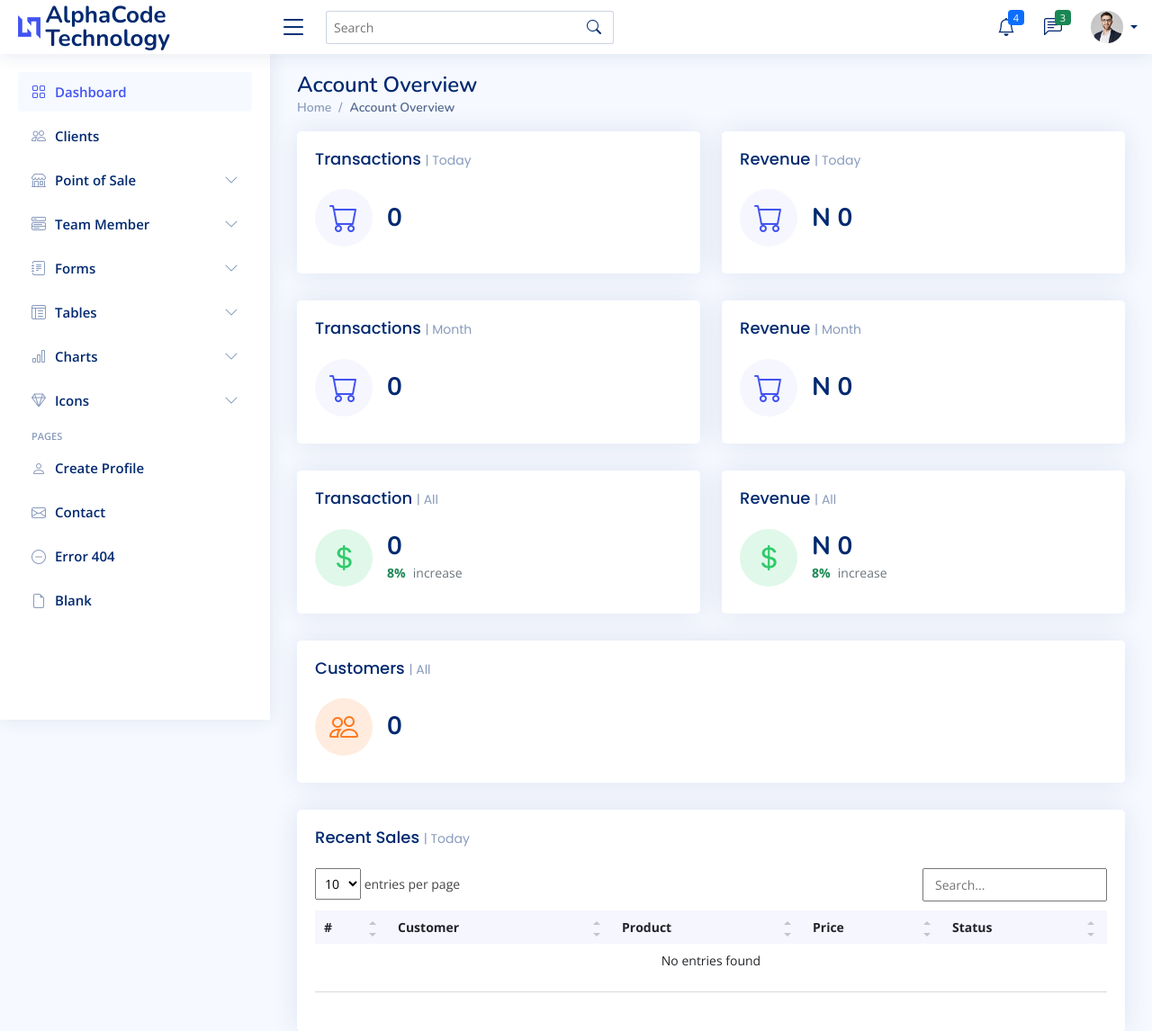
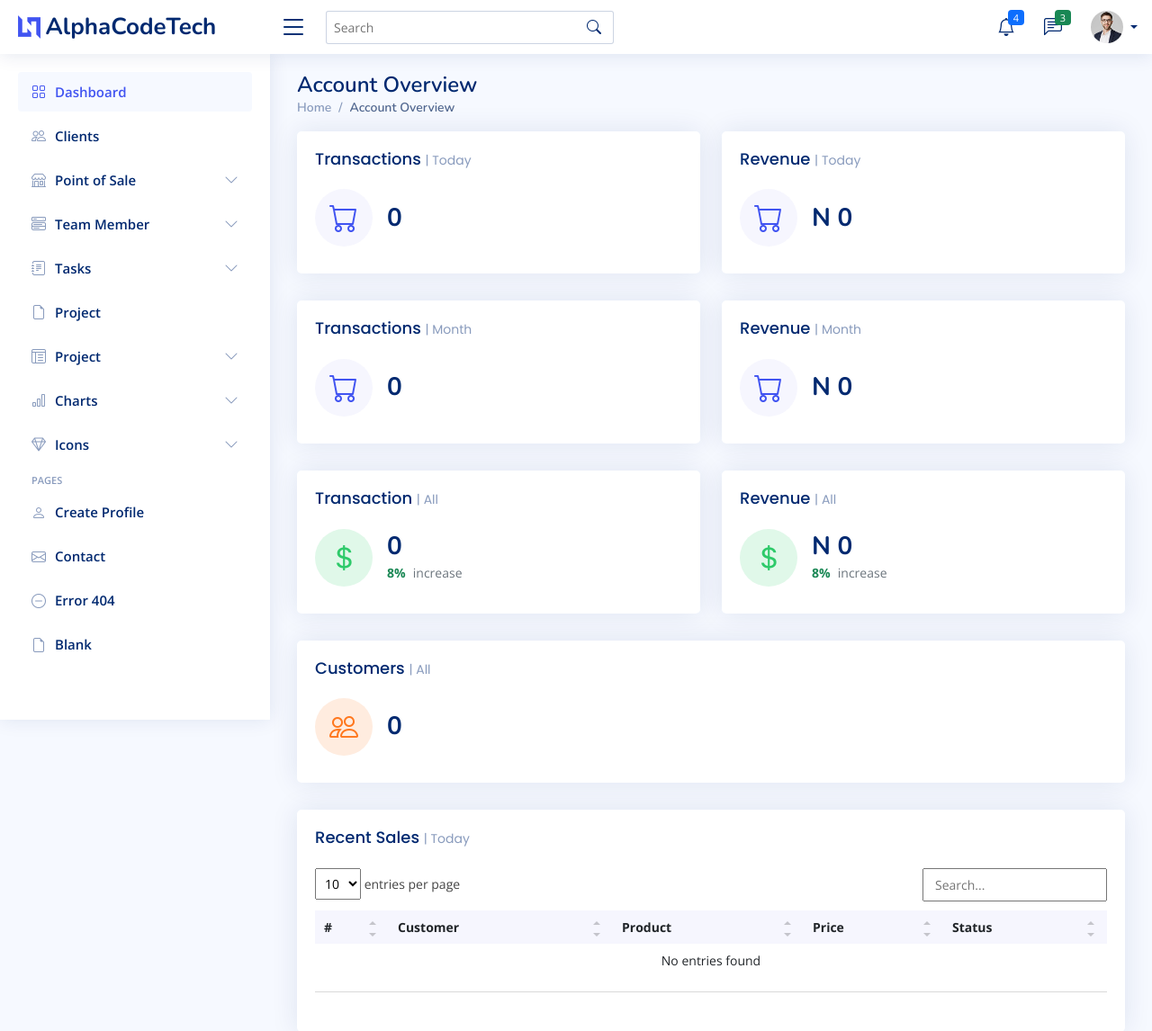
Before and after one commit to AlphaCodeTech/company_website, a Django app: page /account-overview/ in a window 1280 px wide. Shown: the top 1146 px of the page at 90% size. Run offline with Django 4.2, Linux system fonts and the light colour scheme; data that the repository does not hold is empty; some libraries are stand-ins or nearby versions.

Commit message:
Added Project Model

```diff
--- a/company_website/settings.py
+++ b/company_website/settings.py
@@ -86,7 +86,7 @@ WSGI_APPLICATION = 'company_website.wsgi.application'
 DATABASES = {
     'default': {
         'ENGINE': 'django.db.backends.mysql',
-        'NAME': 'infomattictech',
+        'NAME': 'alphacodetech',
         'USER': 'root',
         'PASSWORD': '',
         'HOST': 'localhost',
--- a/core/templates/core/base.html
+++ b/core/templates/core/base.html
@@ -58,7 +58,7 @@
     <div class="d-flex align-items-center justify-content-between">
       <a href="{% url 'dashboard' %}" class="logo d-flex align-items-center">
         <img src="{% static 'img/logo.png' %}" alt="">
-        <span class="d-none d-lg-block">AlphaCode Technology</span>
+        <span class="d-none d-lg-block">AlphaCodeTech</span>
       </a>
       <i class="bi bi-list toggle-sidebar-btn"></i>
     </div><!-- End Logo -->
@@ -353,35 +353,32 @@
 
       <li class="nav-item">
         <a class="nav-link collapsed" data-bs-target="#forms-nav" data-bs-toggle="collapse" href="#">
-          <i class="bi bi-journal-text"></i><span>Forms</span><i class="bi bi-chevron-down ms-auto"></i>
+          <i class="bi bi-journal-text"></i><span>Tasks</span><i class="bi bi-chevron-down ms-auto"></i>
         </a>
         <ul id="forms-nav" class="nav-content collapse " data-bs-parent="#sidebar-nav">
           <li>
             <a href="forms-elements.html">
-              <i class="bi bi-circle"></i><span>Form Elements</span>
+              <i class="bi bi-circle"></i><span>View All Tasks</span>
             </a>
           </li>
           <li>
             <a href="forms-layouts.html">
-              <i class="bi bi-circle"></i><span>Form Layouts</span>
-            </a>
-          </li>
-          <li>
-            <a href="forms-editors.html">
-              <i class="bi bi-circle"></i><span>Form Editors</span>
-            </a>
-          </li>
-          <li>
-            <a href="forms-validation.html">
-              <i class="bi bi-circle"></i><span>Form Validation</span>
+              <i class="bi bi-circle"></i><span>Daily Task Submission</span>
             </a>
           </li>
         </ul>
       </li><!-- End Forms Nav -->
 
       <li class="nav-item">
+        <a class="nav-link collapsed" href="pages-blank.html">
+          <i class="bi bi-file-earmark"></i>
+          <span>Project</span>
+        </a>
+      </li><!-- End Blank Page Nav -->
+
+      <li class="nav-item">
         <a class="nav-link collapsed" data-bs-target="#tables-nav" data-bs-toggle="collapse" href="#">
-          <i class="bi bi-layout-text-window-reverse"></i><span>Tables</span><i class="bi bi-chevron-down ms-auto"></i>
+          <i class="bi bi-layout-text-window-reverse"></i><span>Project</span><i class="bi bi-chevron-down ms-auto"></i>
         </a>
         <ul id="tables-nav" class="nav-content collapse " data-bs-parent="#sidebar-nav">
           <li>
--- a/members/templates/registration/login.html
+++ b/members/templates/registration/login.html
@@ -45,7 +45,7 @@
               <div class="d-flex justify-content-center py-4">
                 <a href="{% url 'home' %}" class="logo d-flex align-items-center w-auto">
                   <img src="{% static 'img/logo.png' %}" alt="">
-                  <span class="d-none d-lg-block">InfomatticTech</span>
+                  <span class="d-none d-lg-block">AlphaCode Technology</span>
                 </a>
               </div><!-- End Logo -->
 
@@ -94,7 +94,7 @@
               </div>
 
               <div class="credits">
-                Designed by <a href="">InfomatticTech</a>
+                Designed by <a href="">AlphaCode Technology</a>
               </div>
 
             </div>
```
Also changed, not shown: core/models.py (+8 -0 lines).
